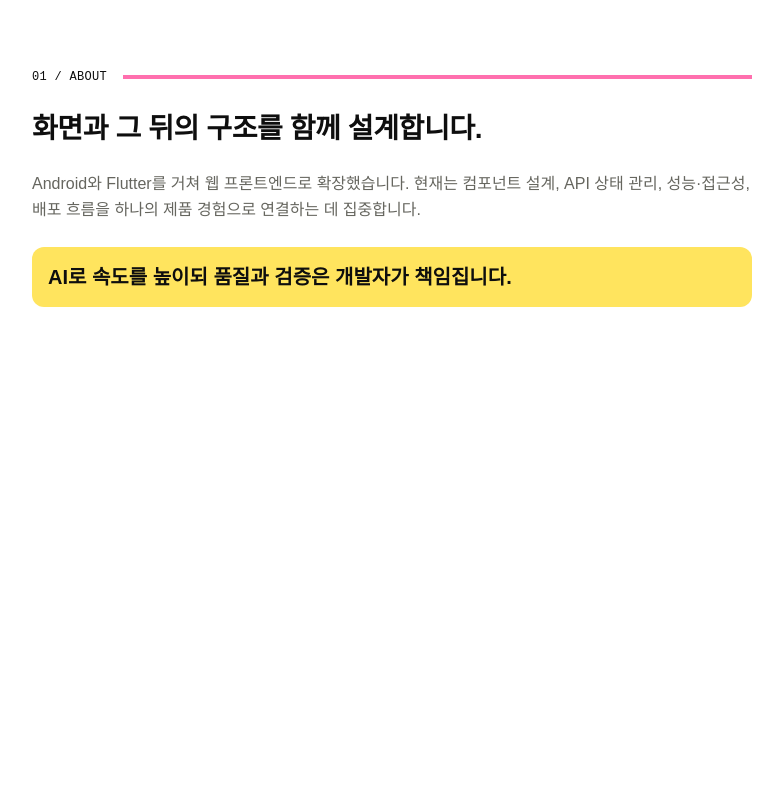
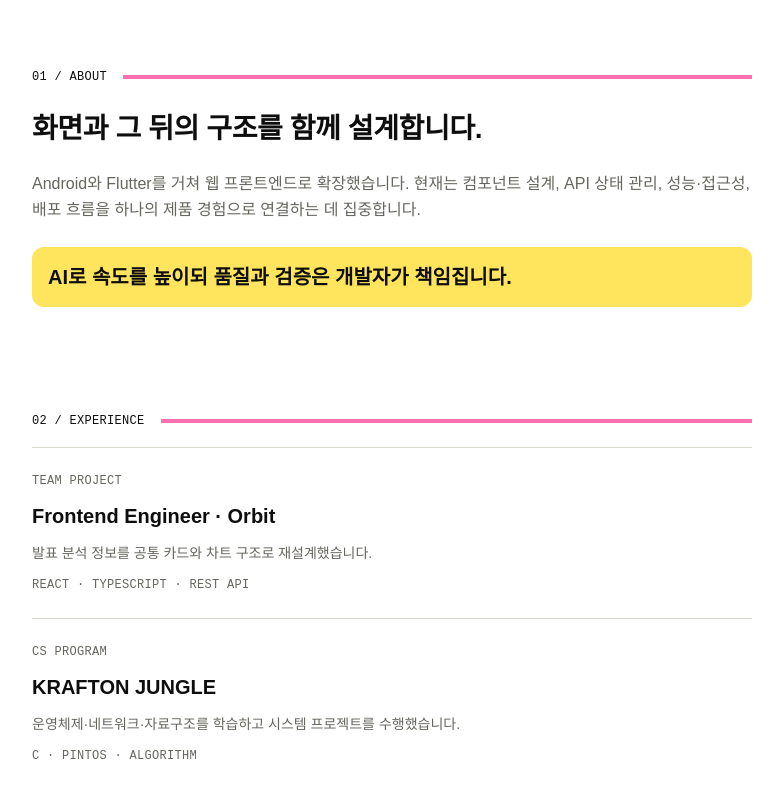
Before and after one commit to binny0x00/yeongbeen-cloud, a Nuxt app: page / in a window 1280 px wide. Shown: the part 591-1388 px from the top of the page, without its empty margins (248-1031 px from the left). Before the commit the page ends 946 px from the top, so only its background shows below. Built offline with nearby package versions, Linux system fonts and the light colour scheme.

Commit message:
feat: Experience 섹션 구현

```diff
--- /dev/null
+++ b/app/components/sections/ExperienceSection.vue
@@ -0,0 +1,70 @@
+<script setup lang="ts">
+interface ExperienceItem {
+  category: string
+  description: string
+  mobileDescription: string
+  technologies: string
+  title: string
+}
+
+const experiences: ExperienceItem[] = [
+  {
+    category: 'TEAM PROJECT',
+    description:
+      '발표 리포트의 정보 우선순위를 다시 정의하고 공통 카드·차트 구조를 적용해 복잡한 분석 결과를 더 빠르게 읽을 수 있도록 개선했습니다.',
+    mobileDescription: '발표 분석 정보를 공통 카드와 차트 구조로 재설계했습니다.',
+    technologies: 'REACT · TYPESCRIPT · REST API',
+    title: 'Frontend Engineer · Orbit',
+  },
+  {
+    category: 'CS PROGRAM',
+    description:
+      '운영체제·네트워크·자료구조를 학습하고 Pintos와 시스템 프로젝트를 수행하며 웹 화면 뒤에서 일어나는 실행 흐름을 이해했습니다.',
+    mobileDescription: '운영체제·네트워크·자료구조를 학습하고 시스템 프로젝트를 수행했습니다.',
+    technologies: 'C · PINTOS · ALGORITHM',
+    title: 'KRAFTON JUNGLE',
+  },
+]
+</script>
+
+<template>
+  <section
+    aria-labelledby="experience-title"
+    class="flex w-full flex-col items-start gap-4 desktop:gap-6"
+  >
+    <h2 id="experience-title" class="sr-only">Experience</h2>
+    <SectionLabel :index="2" label="EXPERIENCE" />
+
+    <ol class="w-full">
+      <li
+        v-for="experience in experiences"
+        :key="experience.title"
+        class="flex w-full flex-col items-start gap-3 border-t border-border py-6 desktop:flex-row desktop:gap-12 desktop:py-8"
+      >
+        <p class="type-mono-sm w-full shrink-0 text-ink-muted desktop:w-[180px]">
+          {{ experience.category }}
+        </p>
+        <div class="flex min-w-0 flex-1 flex-col items-start gap-3">
+          <h3
+            class="w-full font-sans text-[20px] leading-[28px] font-semibold text-ink desktop:text-[28px] desktop:leading-[36px] desktop:tracking-[-0.4px]"
+          >
+            {{ experience.title }}
+          </h3>
+          <p
+            class="w-full font-sans text-[14px] leading-[22px] text-ink-muted desktop:text-[16px] desktop:leading-[26px]"
+          >
+            <span class="desktop:hidden">
+              {{ experience.mobileDescription }}
+            </span>
+            <span class="hidden desktop:inline">
+              {{ experience.description }}
+            </span>
+          </p>
+          <p class="type-mono-sm w-full text-ink-muted">
+            {{ experience.technologies }}
+          </p>
+        </div>
+      </li>
+    </ol>
+  </section>
+</template>
--- a/app/pages/index.vue
+++ b/app/pages/index.vue
@@ -12,6 +12,7 @@ useSeoMeta({
     <HeroSection />
     <div class="flex min-w-0 flex-col gap-[104px]">
       <AboutSection />
+      <ExperienceSection />
     </div>
   </div>
 </template>
```
